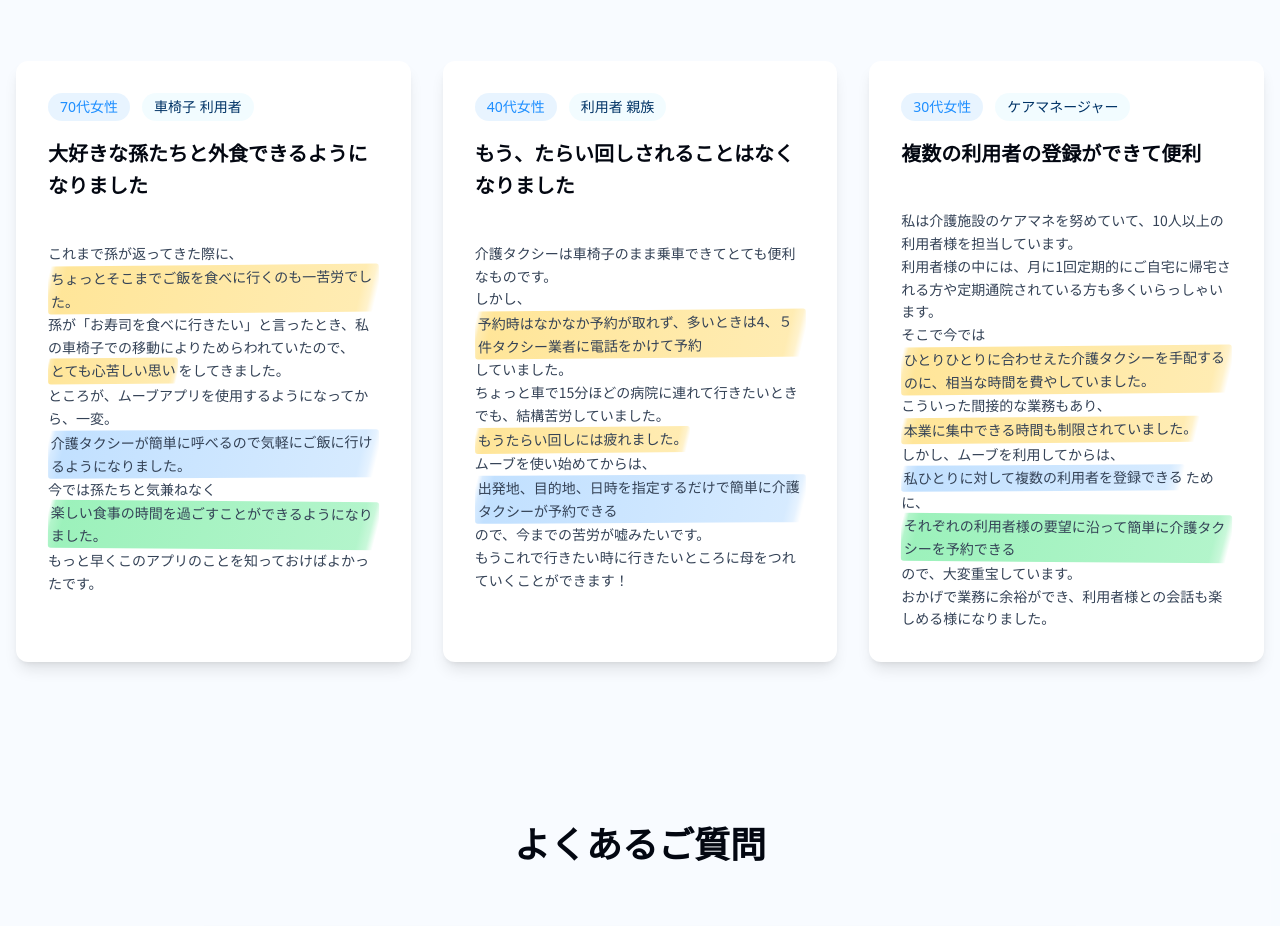
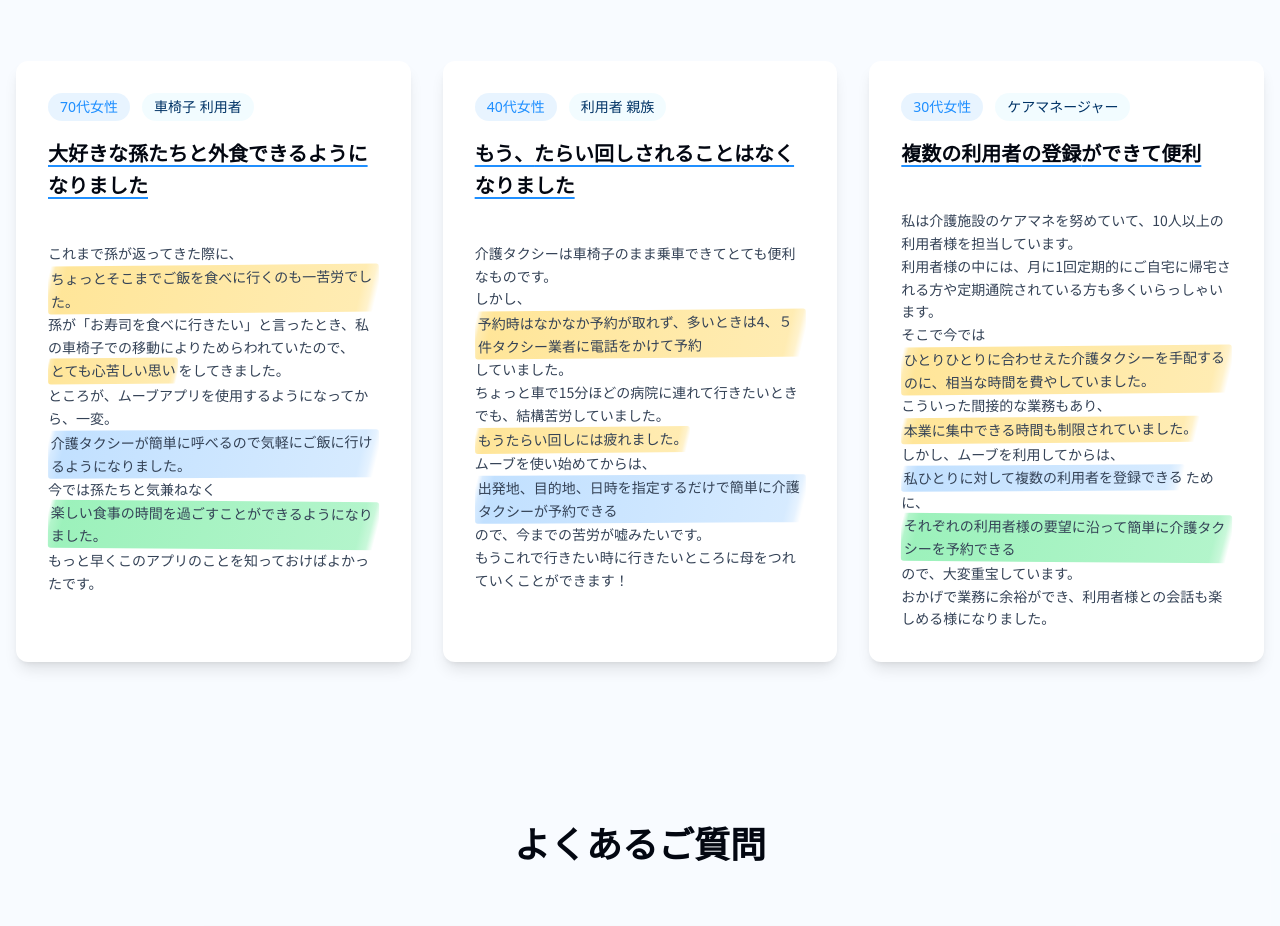
Before and after one commit to SayakaYamaguchi1217/textify-image-page, a React (Vite) app: page / in a window 1280 px wide. Shown: the part 3740-4666 px from the top of the page. Built offline with nearby package versions, Linux system fonts and the light colour scheme.

Commit message:
Add underline to titles
Add underline to the following titles in the Customer Testimonials section:
- "大好きな孫たちと外食できるようになりました"
- "もう、たらい回しされることはなくなりました"
- "複数の利用者の登録ができて便利"

```diff
--- a/src/components/CustomerTestimonials.tsx
+++ b/src/components/CustomerTestimonials.tsx
@@ -73,7 +73,7 @@ const CustomerTestimonials = () => {
                       {testimonial.type}
                     </div>
                   </div>
-                  <h3 className="text-xl font-bold text-foreground mb-4 font-japanese leading-relaxed" dangerouslySetInnerHTML={{ __html: testimonial.title }}>
+                  <h3 className="text-xl font-bold text-foreground mb-4 font-japanese leading-relaxed testimonial-title-underline" dangerouslySetInnerHTML={{ __html: testimonial.title }}>
                   </h3>
                 </div>
 
--- a/src/index.css
+++ b/src/index.css
@@ -149,6 +149,14 @@ All colors MUST be HSL.
     color: hsl(0 0% 100%); /* 白文字 */
   }
 
+  /* Customer Testimonials Title Underline */
+  .testimonial-title-underline {
+    text-decoration: underline;
+    text-decoration-color: hsl(var(--primary));
+    text-decoration-thickness: 2px;
+    text-underline-offset: 4px;
+  }
+
   .faq-answer-icon {
     background-color: hsl(120 70% 25%); /* 濃い緑色 */
     color: hsl(0 0% 100%); /* 白文字 */
```
